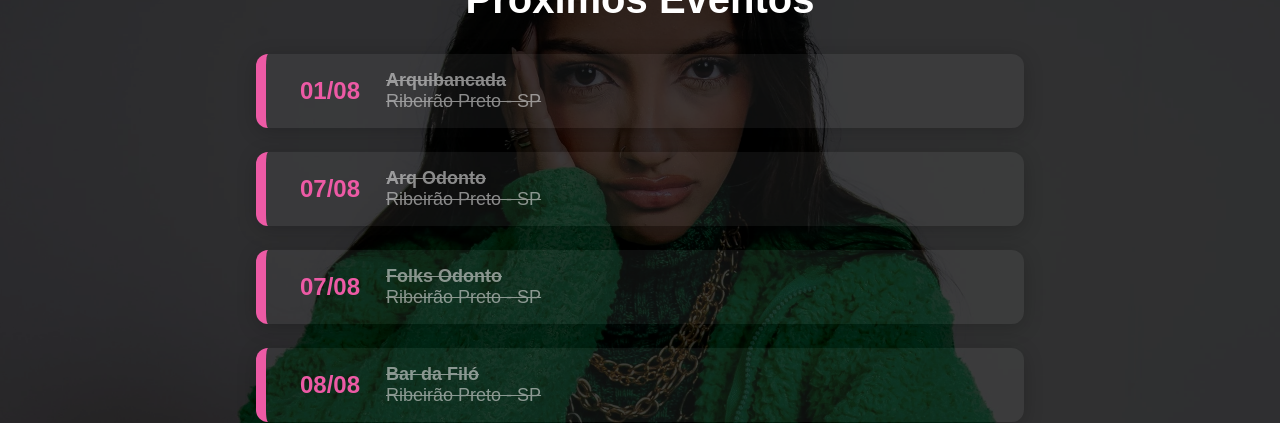
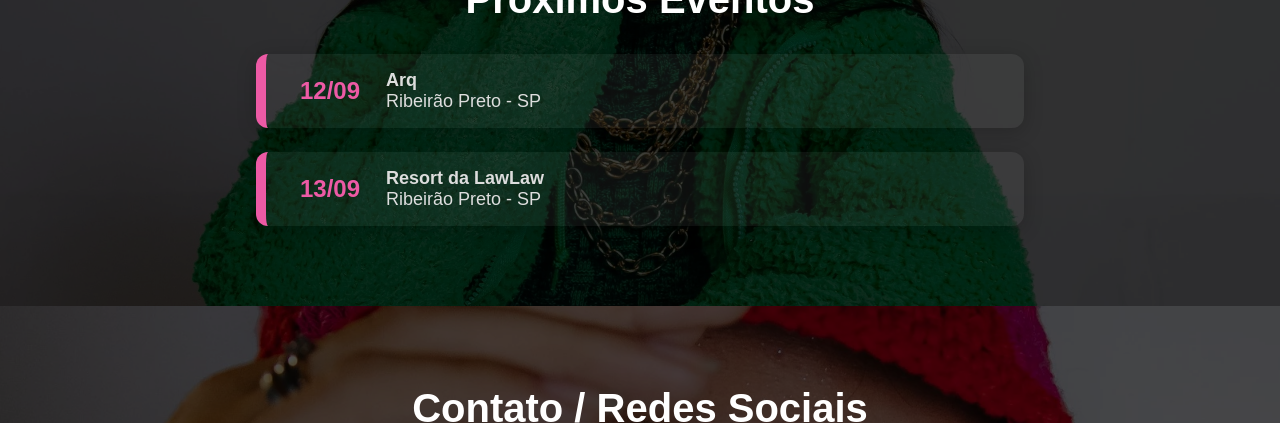
Before and after one commit to vLecaBR/djfranzoni-portfolio, a React (Create React App) app: page / in a window 1280 px wide. Shown: the part 2377-2800 px from the top of the page. Built offline with nearby package versions, Linux system fonts and the light colour scheme.

Commit message:
datas setembro

```diff
--- a/src/Components/Events/index.jsx
+++ b/src/Components/Events/index.jsx
@@ -29,13 +29,8 @@
 
 export default function Events() {
   const events = [
-    { date: "01/08", name: "Arquibancada", local: "Ribeirão Preto - SP"  },
-    { date: "07/08", name: "Arq Odonto", local: "Ribeirão Preto - SP" },
-    { date: "07/08", name: "Folks Odonto", local: "Ribeirão Preto - SP" },
-    { date: "08/08", name: "Bar da Filó", local: "Ribeirão Preto - SP" },
-    { date: "21/08", name: "Arquibancada", local: "Ribeirão Preto - SP" },
-    { date: "22/08", name: "Deu Match Sparta", local: "Ribeirão Preto - SP" },
-    { date: "29/08", name: "Ritmo Delas", local: "São Paulo - SP" },
+    { date: "12/09", name: "Arq", local: "Ribeirão Preto - SP"  },
+    { date: "13/09", name: "Resort da LawLaw", local: "Ribeirão Preto - SP" },
   ];
 
   return (
```
